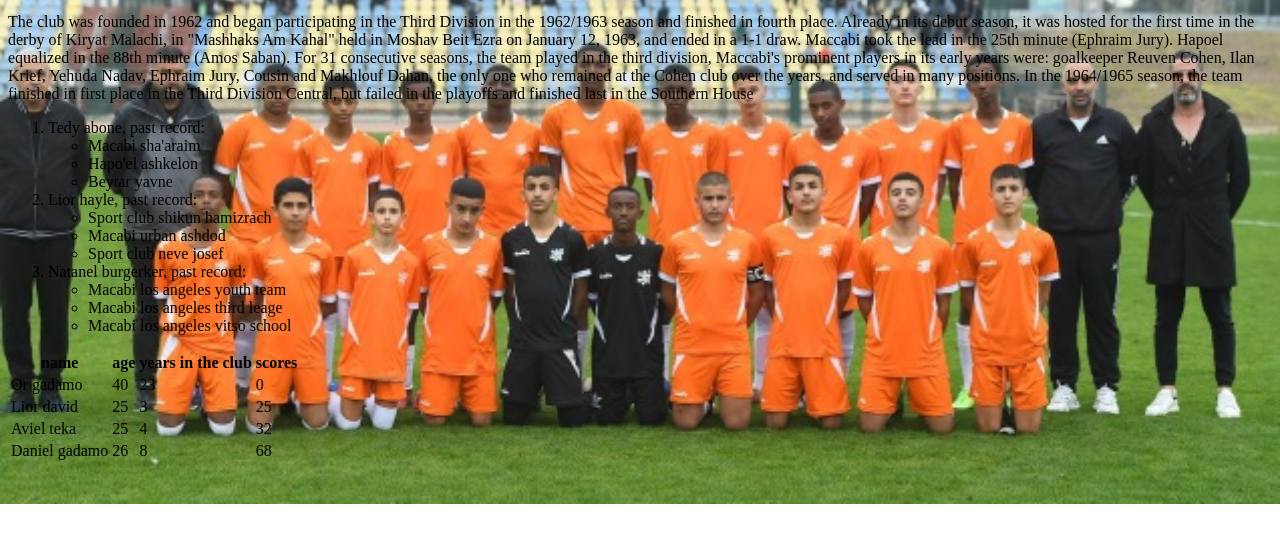
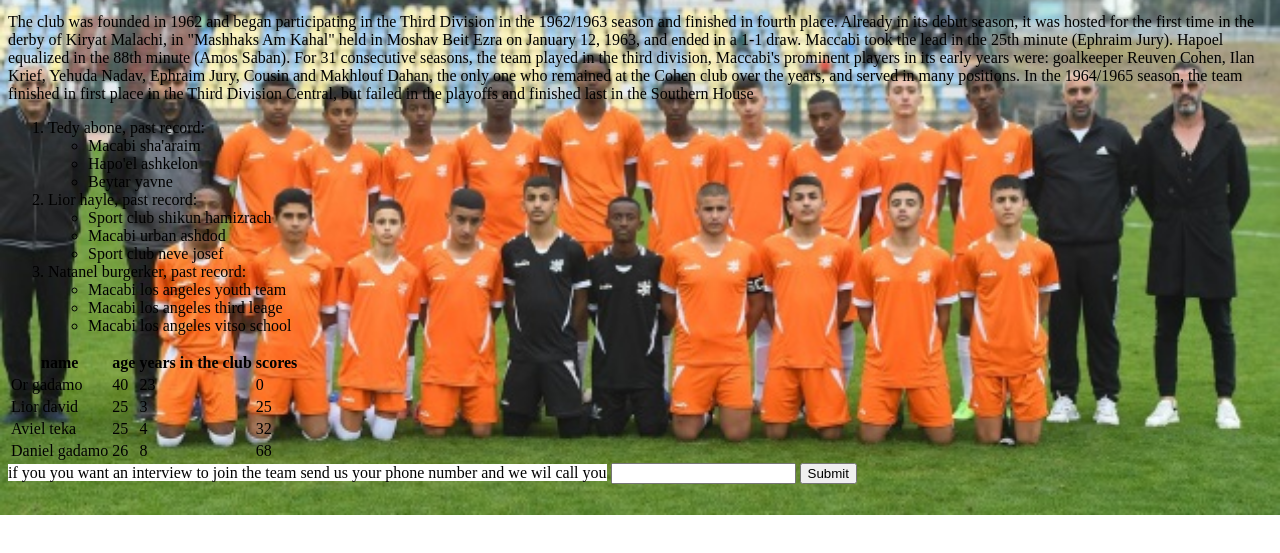
Before and after one commit to chen-semu/mission-28.03.2022, a plain HTML site: page index.football.html in a window 1280 px wide. Shown: the part 119-672 px from the top of the page. Drawn offline with Linux system fonts and the light colour scheme.

Commit message:
stylistic changes

```diff
--- a/index.football.html
+++ b/index.football.html
@@ -81,5 +81,8 @@
             </tr>
             </tbody>
         </table>
+        <label style="background-color:white">if you you want an interview to join the team send us your phone number and we wil call you</label>
+        <input type="search">
+<input type="submit">
 </body>
 </html>
```
